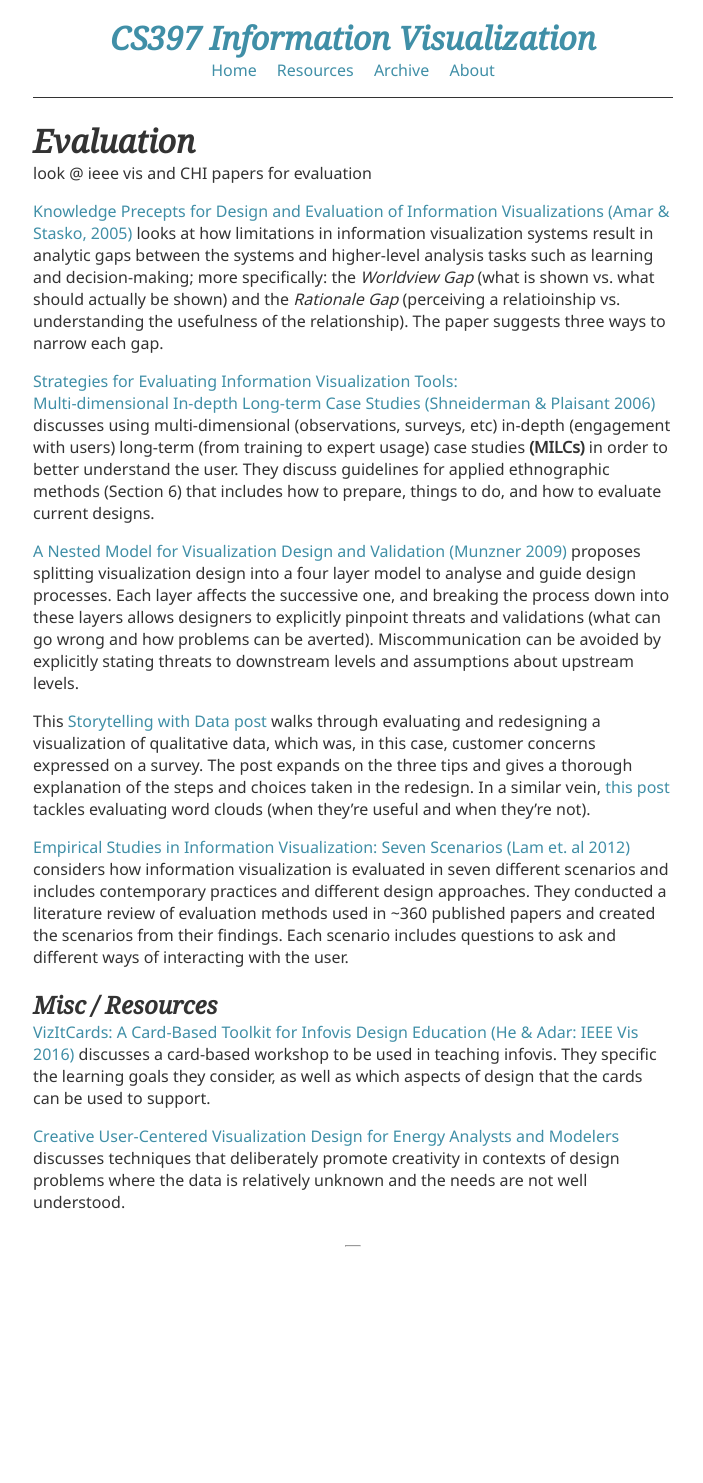
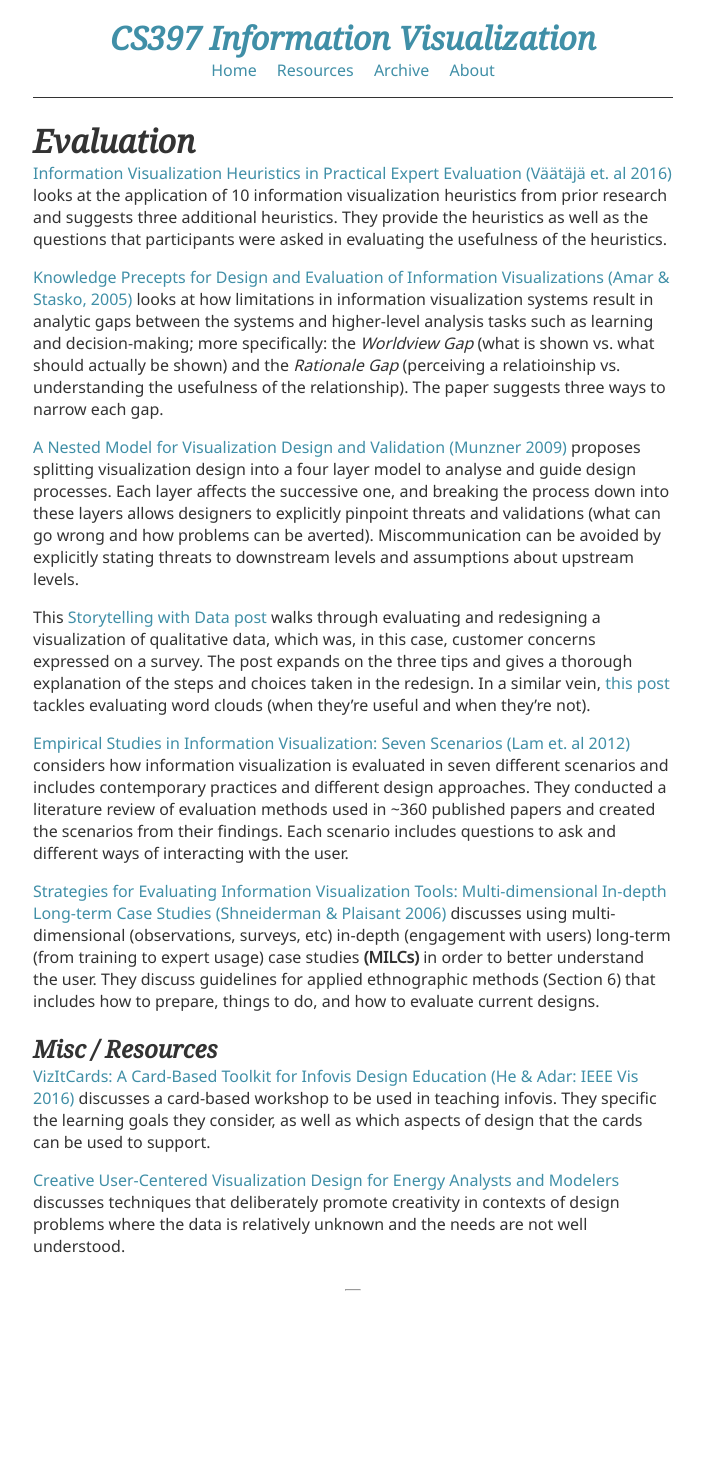
Before and after one commit to lester-lee/f2018-info-vis, a Jekyll site: the page built from _posts/2018-10-15-evaluation.md, in a window 1280 px wide. Shown: the whole page, without its empty margins (287-990 px from the left). Built offline with Jekyll 4.4.1, drawn with Linux system fonts in a browser that asks for light colours; before the commit the page ends 1439 px from its top, so only the background shows below that.

Commit message:
Read a heuristics paper for Evaluation

```diff
--- a/_posts/2018-10-15-evaluation.md
+++ b/_posts/2018-10-15-evaluation.md
@@ -2,12 +2,9 @@
 layout: post
 title: Evaluation
 ---
-look @ ieee vis and CHI papers for evaluation
+[Information Visualization Heuristics in Practical Expert Evaluation (Väätäjä et. al 2016)](https://dl.acm.org/citation.cfm?doid=2993901.2993918) looks at the application of 10 information visualization heuristics from prior research and suggests three additional heuristics. They provide the heuristics as well as the questions that participants were asked in evaluating the usefulness of the heuristics.
 
 [Knowledge Precepts for Design and Evaluation of Information Visualizations (Amar & Stasko, 2005)](https://www.cc.gatech.edu/~john.stasko/papers/tvcg05.pdf) looks at how limitations in information visualization systems result in analytic gaps between the systems and higher-level analysis tasks such as learning and decision-making; more specifically: the _Worldview Gap_ (what is shown vs. what should actually be shown) and the _Rationale Gap_ (perceiving a relatioinship vs. understanding the usefulness of the relationship). The paper suggests three ways to narrow each gap.
-
-[Strategies for Evaluating Information Visualization Tools:
-Multi-dimensional In-depth Long-term Case Studies (Shneiderman & Plaisant 2006)](https://www.cs.umd.edu/users/ben/papers/Shneiderman2006Strategies.pdf) discusses using multi-dimensional (observations, surveys, etc) in-depth (engagement with users) long-term (from training to expert usage) case studies **(MILCs)** in order to better understand the user. They discuss guidelines for applied ethnographic methods (Section 6) that includes how to prepare, things to do, and how to evaluate current designs.
 
 [A Nested Model for Visualization Design and Validation (Munzner 2009)](http://www.cs.ubc.ca/labs/imager/tr/2009/NestedModel/NestedModel.pdf) proposes splitting visualization design into a four layer model to analyse and guide design processes. Each layer affects the successive one, and breaking the process down into these layers allows designers to explicitly pinpoint threats and validations (what can go wrong and how problems can be averted). Miscommunication can be avoided by explicitly stating threats to downstream levels and assumptions about upstream levels.
 
@@ -15,6 +12,10 @@ This [Storytelling with Data post](http://www.storytellingwithdata.com/blog/2018
 
 [Empirical Studies in Information Visualization: Seven Scenarios (Lam et. al 2012)](https://hal.inria.fr/file/index/docid/932606/filename/Lam_2012_ESI.pdf) considers how information visualization is evaluated in seven different scenarios and includes contemporary practices and different design approaches. They conducted a literature review of evaluation methods used in ~360 published papers and created the scenarios from their findings. Each scenario includes questions to ask and different ways of interacting with the user.
 
+
+[Strategies for Evaluating Information Visualization Tools:
+Multi-dimensional In-depth Long-term Case Studies (Shneiderman & Plaisant 2006)](https://www.cs.umd.edu/users/ben/papers/Shneiderman2006Strategies.pdf) discusses using multi-dimensional (observations, surveys, etc) in-depth (engagement with users) long-term (from training to expert usage) case studies **(MILCs)** in order to better understand the user. They discuss guidelines for applied ethnographic methods (Section 6) that includes how to prepare, things to do, and how to evaluate current designs.
+
 ## Misc / Resources
 [VizItCards: A Card-Based Toolkit for Infovis Design Education (He & Adar: IEEE Vis 2016)](http://cond.org/vizitcards.pdf) discusses a card-based workshop to be used in teaching infovis. They specific the learning goals they consider, as well as which aspects of design that the cards can be used to support.
 
```
